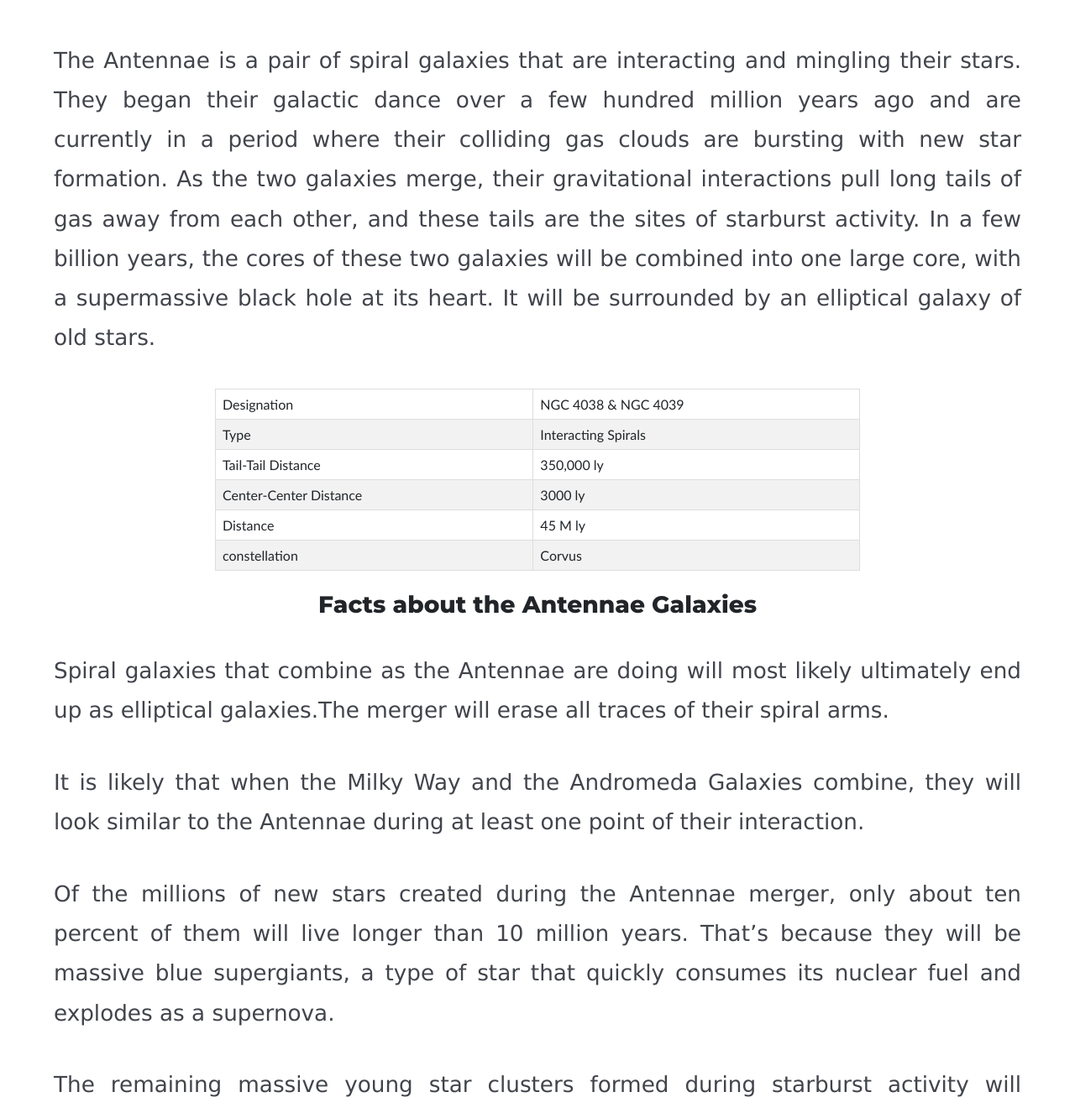
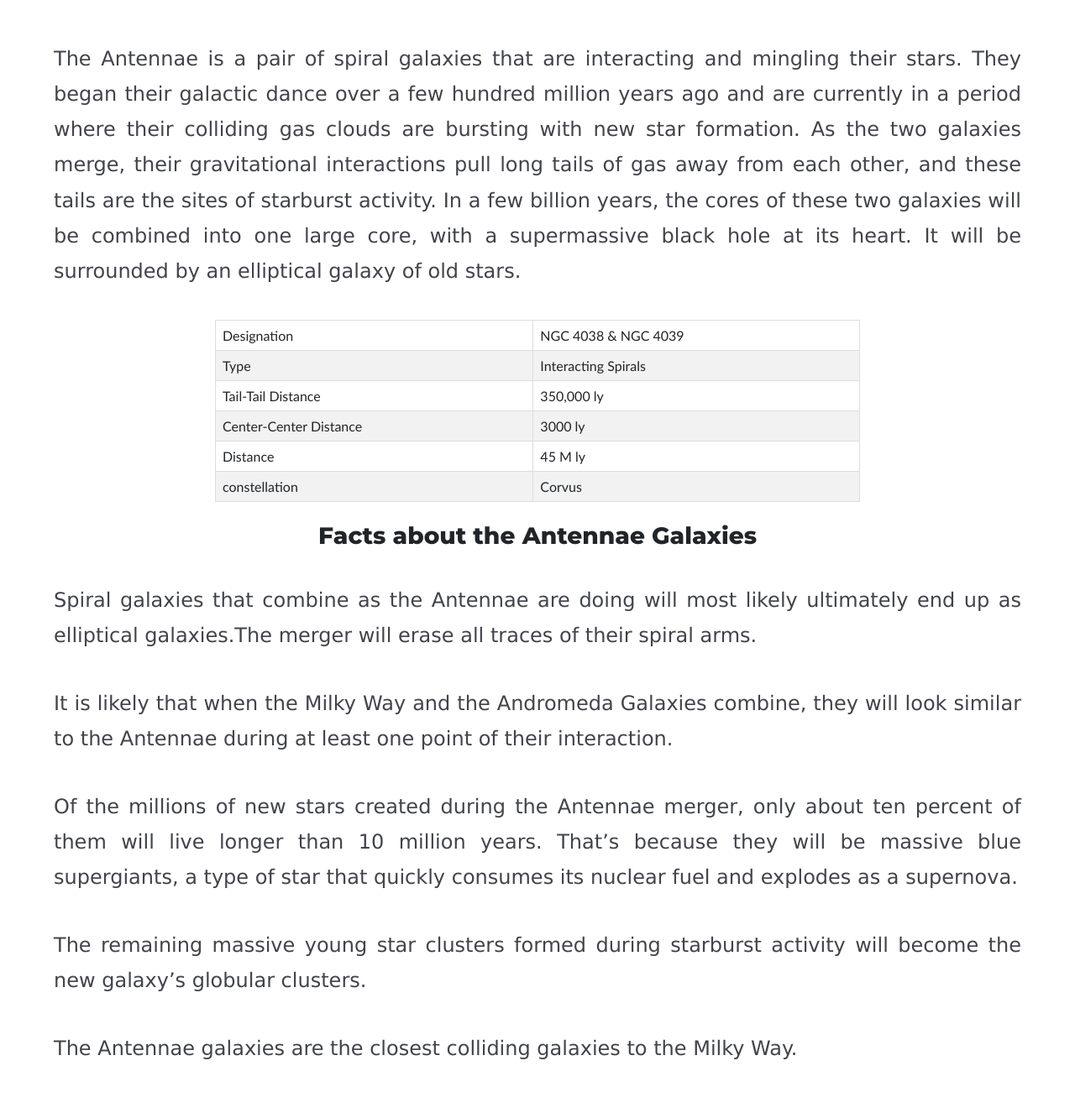
Before and after one commit to Abhineetnehra/The-Cosmos, a Node server app: page /antennae in a window 1280 px wide. Shown: the part 1012-2338 px from the top of the page at 84% size. Run offline with Node 20, Linux system fonts and the light colour scheme; some libraries are stand-ins or nearby versions.

Commit message:
Update style.css

```diff
--- a/public/style/style.css
+++ b/public/style/style.css
@@ -152,12 +152,12 @@ p{
 }
 
 .milkywaytext{
-  line-height:1.8;
+  line-height:1.76;
   color:#41444b;
 text-align: center;
 margin:3% 5% 1% 5%;
 text-align:justify;
-font-size: 3.28vmin;
+font-size: 3vmin;
 font-family:"verdana";
 font-weight: 550;
 }
```
